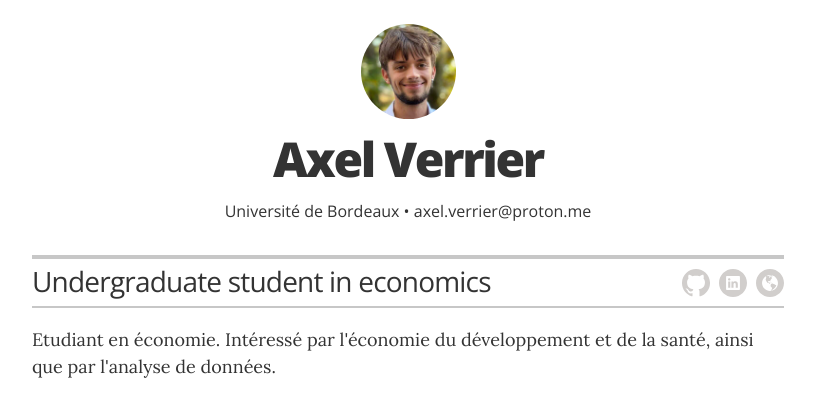
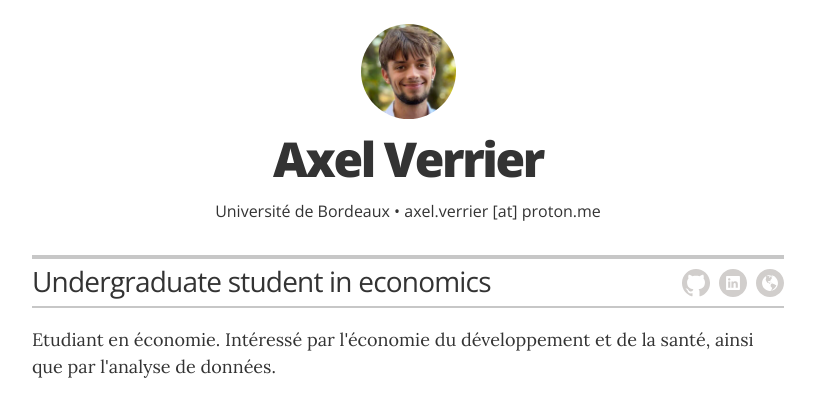
Before and after one commit to axelverrier/axelverrier.github.io, a Jekyll site: the page built from index.html, in a window 1280 px wide. Shown: the top 394 px of the page, without its empty margins (232-1047 px from the left). Built offline with Jekyll 4.4.1, drawn with Linux system fonts in a browser that asks for light colours.

```diff
--- a/_config.yml
+++ b/_config.yml
@@ -14,7 +14,7 @@ avatar:                  "true"
 name:                    "Axel Verrier"
 description:                   "Undergraduate student in economics"
 
-resume_header_contact_info:     "Université de Bordeaux • axel.verrier@proton.me"
+resume_header_contact_info:     "Université de Bordeaux • axel.verrier [at] proton.me"
 display_header_contact_info:    "true"
 
 intro: "<p>Etudiant en économie. Intéressé par l'économie du développement et de la santé, ainsi que par l'analyse de données.</p>"
```
